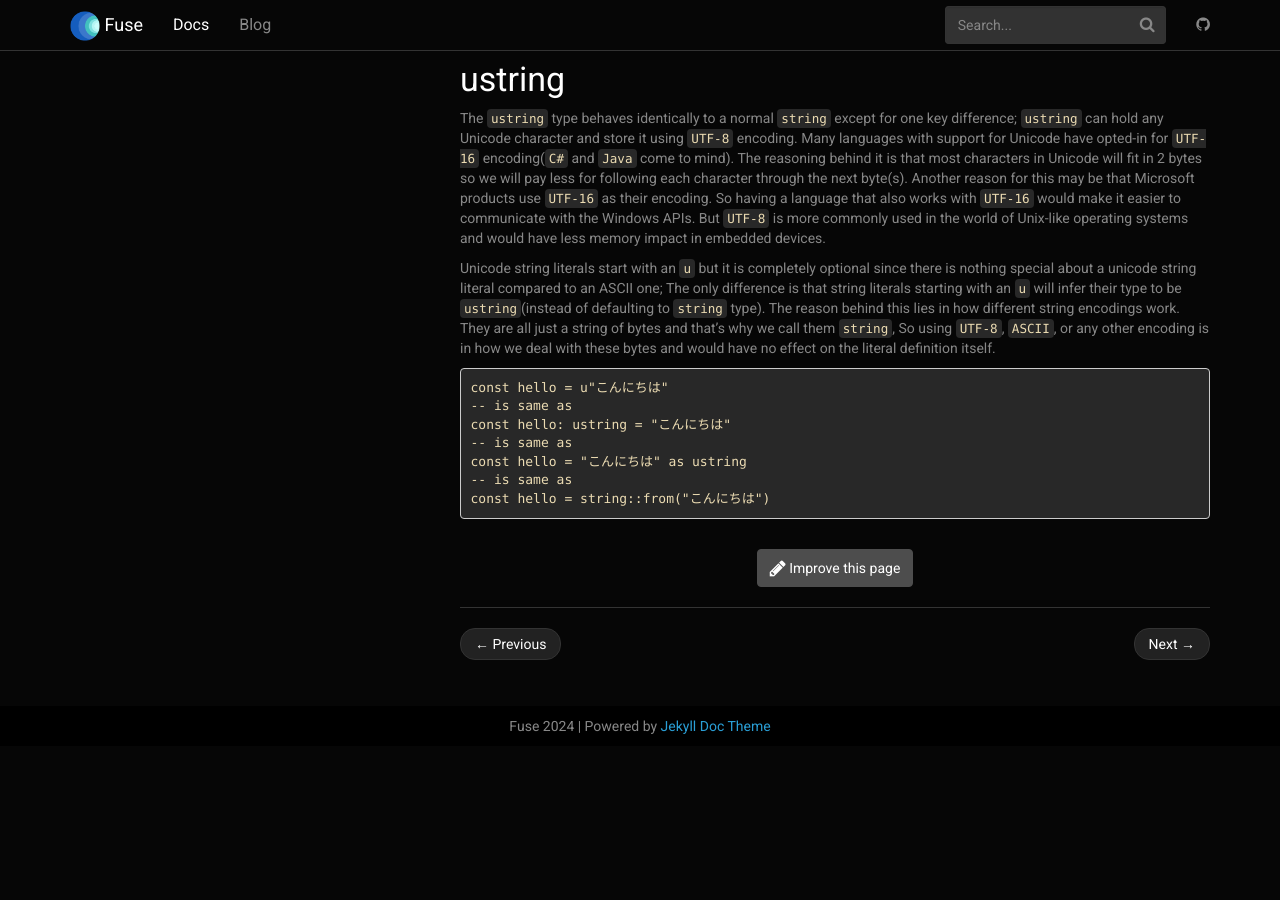
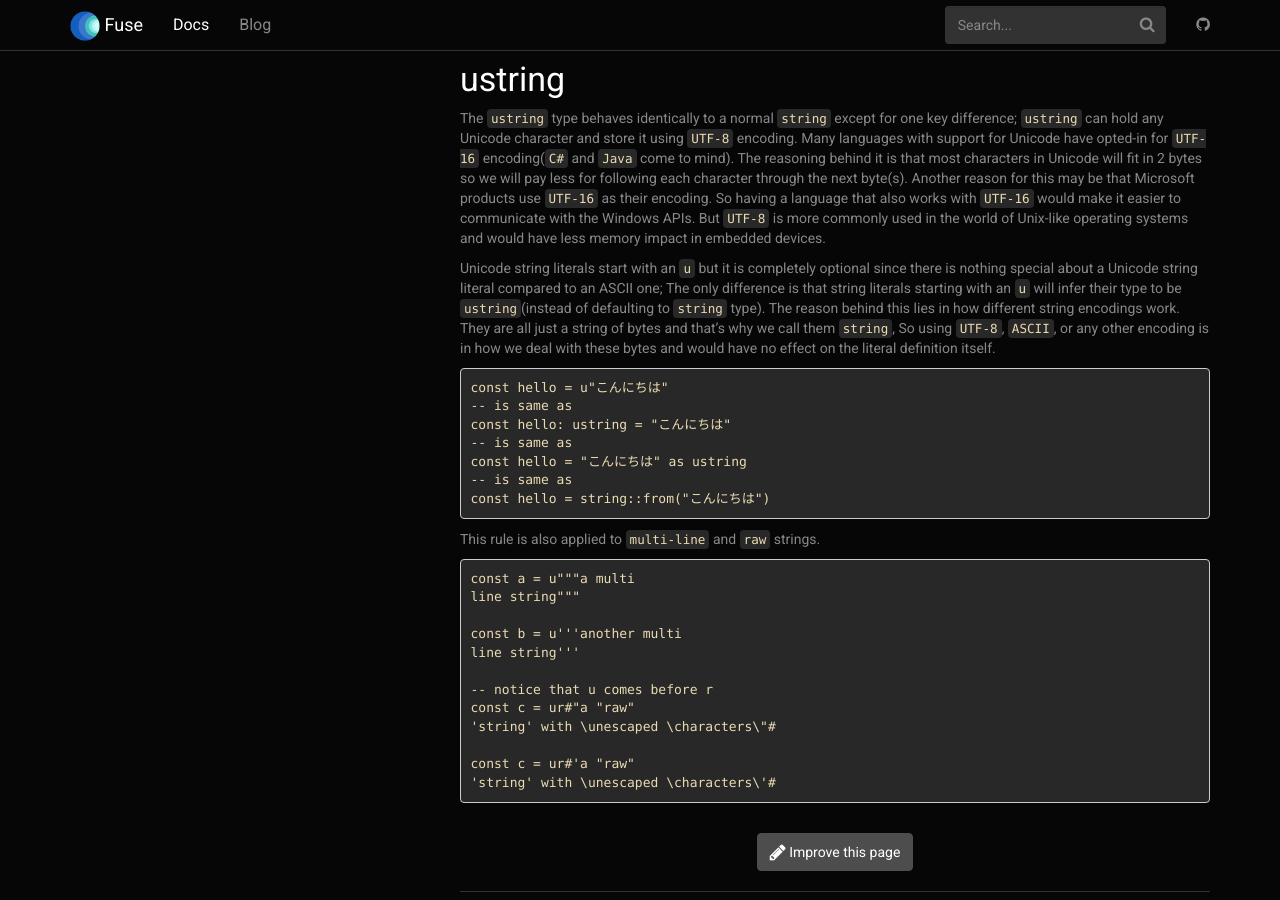
Before and after one commit to fuse-lang/fuse-lang.github.io, a Jekyll site: the page built from _docs/basics/3-strings.md, in a window 1280 px wide and 900 px high, scrolled down 1337 px. Built offline with Jekyll 4.4.1, drawn with Linux system fonts in a browser that asks for light colours; before the commit the page ends 2083 px from its top, so only the background shows below that.

Commit message:
add more examples for ustring.

````diff
--- a/_docs/basics/3-strings.md
+++ b/_docs/basics/3-strings.md
@@ -74,7 +74,7 @@ __Note__: Raw strings do not support the string interpolation!
 The `ustring` type behaves identically to a normal `string` except for one key difference; `ustring` can hold any Unicode character and store it using `UTF-8` encoding. Many languages with support for Unicode have opted-in for `UTF-16` encoding(`C#` and `Java` come to mind). The reasoning behind it is that most characters in Unicode will fit in 2 bytes so we will pay less for following each character through the next byte(s). Another reason for this may be that Microsoft products use `UTF-16` as their encoding. So having a language that also works with `UTF-16` would make it easier to communicate with the Windows APIs.
 But `UTF-8` is more commonly used in the world of Unix-like operating systems and would have less memory impact in embedded devices.
 
-Unicode string literals start with an `u` but it is completely optional since there is nothing special about a unicode string literal compared to an ASCII one; The only difference is that string literals starting with an `u` will infer their type to be `ustring`(instead of defaulting to `string` type).
+Unicode string literals start with an `u` but it is completely optional since there is nothing special about a Unicode string literal compared to an ASCII one; The only difference is that string literals starting with an `u` will infer their type to be `ustring`(instead of defaulting to `string` type).
 The reason behind this lies in how different string encodings work. They are all just a string of bytes and that's why we call them `string`, So using `UTF-8`, `ASCII`, or any other encoding is in how we deal with these bytes and would have no effect on the literal definition itself.
 
 ```fuse
@@ -86,3 +86,20 @@ const hello = "こんにちは" as ustring
 -- is same as
 const hello = string::from("こんにちは")
 ```
+
+This rule is also applied to `multi-line` and `raw` strings.
+
+```fuse
+const a = u"""a multi
+line string"""
+
+const b = u'''another multi
+line string'''
+
+-- notice that u comes before r
+const c = ur#"a "raw"
+'string' with \unescaped \characters\"#
+
+const c = ur#'a "raw"
+'string' with \unescaped \characters\'#
+```
````
